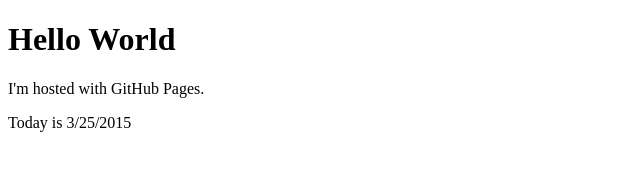
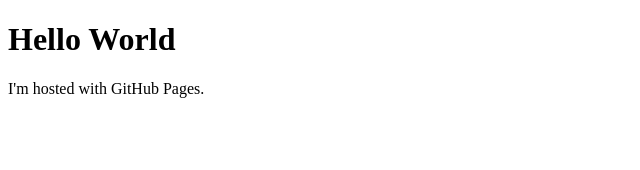
Before and after one commit to WeiniZ/WeiniZ.github.io, a plain HTML site: page index.html in a window 1280 px wide. Shown: the whole page, without its empty margins (0-640 px from the left). Drawn offline with Linux system fonts and the light colour scheme.

Commit message:
Update index.html

```diff
--- a/index.html
+++ b/index.html
@@ -3,6 +3,5 @@
 <body>
 <h1>Hello World</h1>
 <p>I'm hosted with GitHub Pages.</p>
-<p>Today is 3/25/2015 </p>
 </body>
 </html>
```
